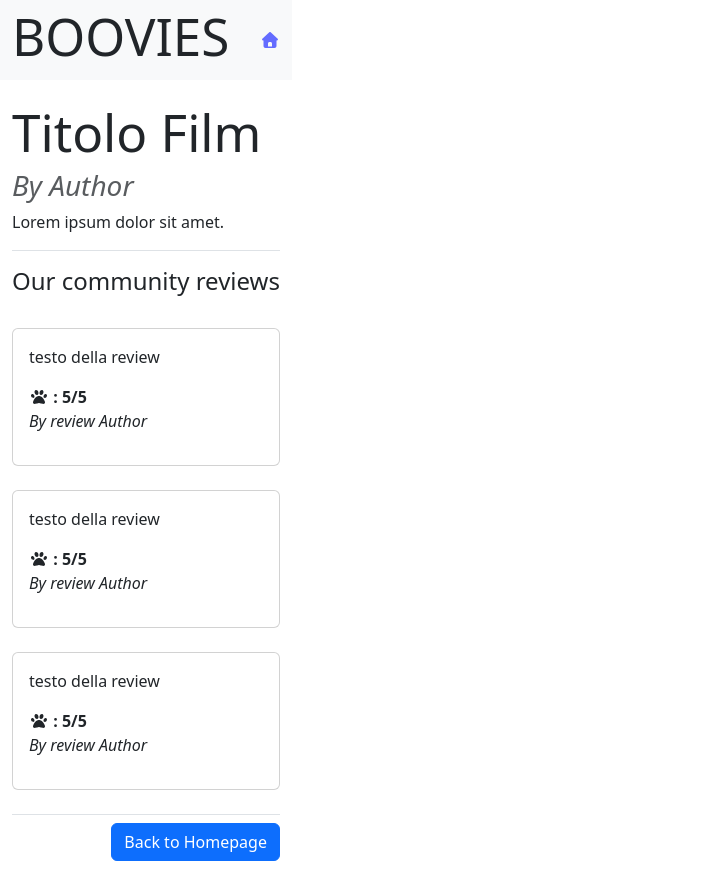
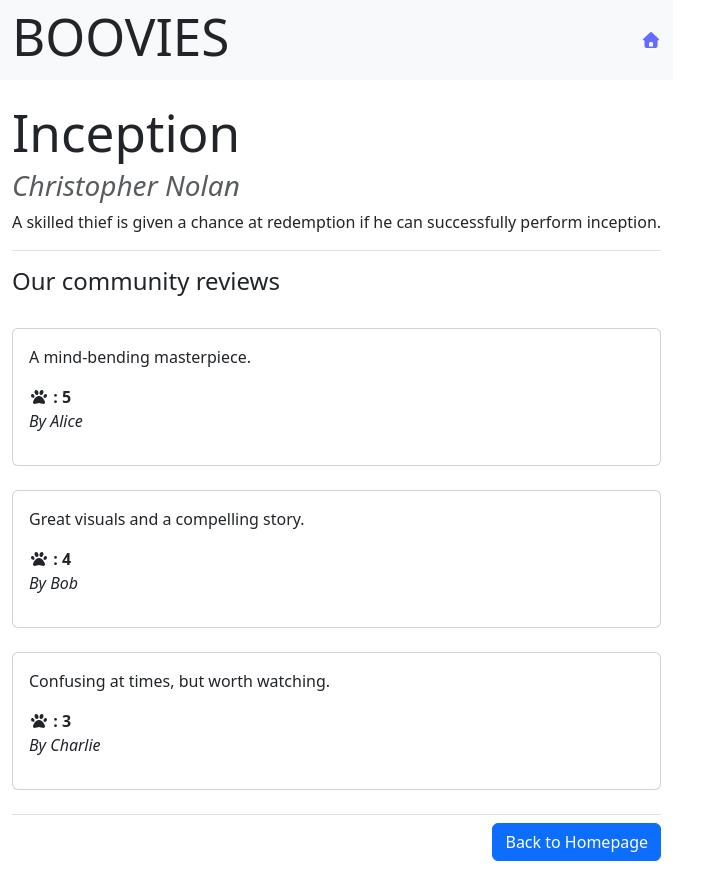
Before and after one commit to valegab17/webapp-react, a React (Vite) app: page /movies/1 in a window 1280 px wide. Shown: the whole page, without its empty margins (0-712 px from the left). Built offline with nearby package versions, Linux system fonts and the light colour scheme.

Commit message:
feat: aggiunte prop per moviepage e moviereview

```diff
--- a/src/components/MovieReview.jsx
+++ b/src/components/MovieReview.jsx
@@ -3,7 +3,8 @@ import { FontAwesomeIcon } from "@fortawesome/react-fontawesome"
 
 //importo le icon
 import { faPaw } from "@fortawesome/free-solid-svg-icons"
-function MovieReview() {
+function MovieReview(props) {
+        const {name,vote,text} = props.reviewProp;
 
 
     return (
@@ -11,10 +12,10 @@ function MovieReview() {
             <div className="card mb-4">
                 <div className="card-body">
                     <p className="card-text">
-                        testo della review
+                        {text}
                     </p>
-                    <strong><FontAwesomeIcon icon={faPaw} /> : 5/5</strong>
-                    <address><i>By review Author</i></address>
+                    <strong><FontAwesomeIcon icon={faPaw} /> : {vote}</strong>
+                    <address><i>By {name}</i></address>
                 </div>
             </div>
 
--- a/src/pages/MoviePage.jsx
+++ b/src/pages/MoviePage.jsx
@@ -1,24 +1,72 @@
 import { Link } from "react-router-dom"
 //import component lista reviews
 import MovieReview from "../components/MovieReview"
+
+//importo array di recensioni da postman per avere un mockup delle recensioni
+const movie = {
+    "id": 1,
+    "title": "Inception",
+    "director": "Christopher Nolan",
+    "genre": "Science Fiction",
+    "release_year": 2010,
+    "abstract": "A skilled thief is given a chance at redemption if he can successfully perform inception.",
+    "image": "inception.jpg",
+    "created_at": "2024-11-29T10:40:13.000Z",
+    "updated_at": "2025-05-22T10:55:27.000Z",
+    "reviews": [
+        {
+            "id": 1,
+            "movie_id": 1,
+            "name": "Alice",
+            "vote": 5,
+            "text": "A mind-bending masterpiece.",
+            "created_at": "2024-11-29T10:40:13.000Z",
+            "updated_at": "2024-11-29T10:40:13.000Z"
+        },
+        {
+            "id": 2,
+            "movie_id": 1,
+            "name": "Bob",
+            "vote": 4,
+            "text": "Great visuals and a compelling story.",
+            "created_at": "2024-11-29T10:40:13.000Z",
+            "updated_at": "2024-11-29T10:40:13.000Z"
+        },
+        {
+            "id": 3,
+            "movie_id": 1,
+            "name": "Charlie",
+            "vote": 3,
+            "text": "Confusing at times, but worth watching.",
+            "created_at": "2024-11-29T10:40:13.000Z",
+            "updated_at": "2024-11-29T10:40:13.000Z"
+        }
+    ]
+}
+
+
 function MoviePage() {
-
+    const renderReviews =() =>{
+        return movie.reviews.map(review =>{
+            return (
+                <MovieReview reviewProp={review} key={review.id}/>
+            )
+        })
+    }
 
     return (
         <>
             <header id="movie" className="border-bottom border-1 mb-3">
-                <h1>Titolo Film</h1>
-                <h3 className="text-muted"><i>By Author</i></h3>
-                <p>Lorem ipsum dolor sit amet.</p>
+                <h1>{movie.title}</h1>
+                <h3 className="text-muted"><i>{movie.director}</i></h3>
+                <p>{movie.abstract}</p>
             </header>
             <section id="reviews">
                 <header className="d-flex justify-content-between align-items-center mb-4">
                     <h4>Our community reviews</h4>
                 </header>
                 {/* Qui ci andranno le recensioni */}
-                <MovieReview />
-                <MovieReview />
-                <MovieReview />
+                {renderReviews()}
 
 
             </section>
```
